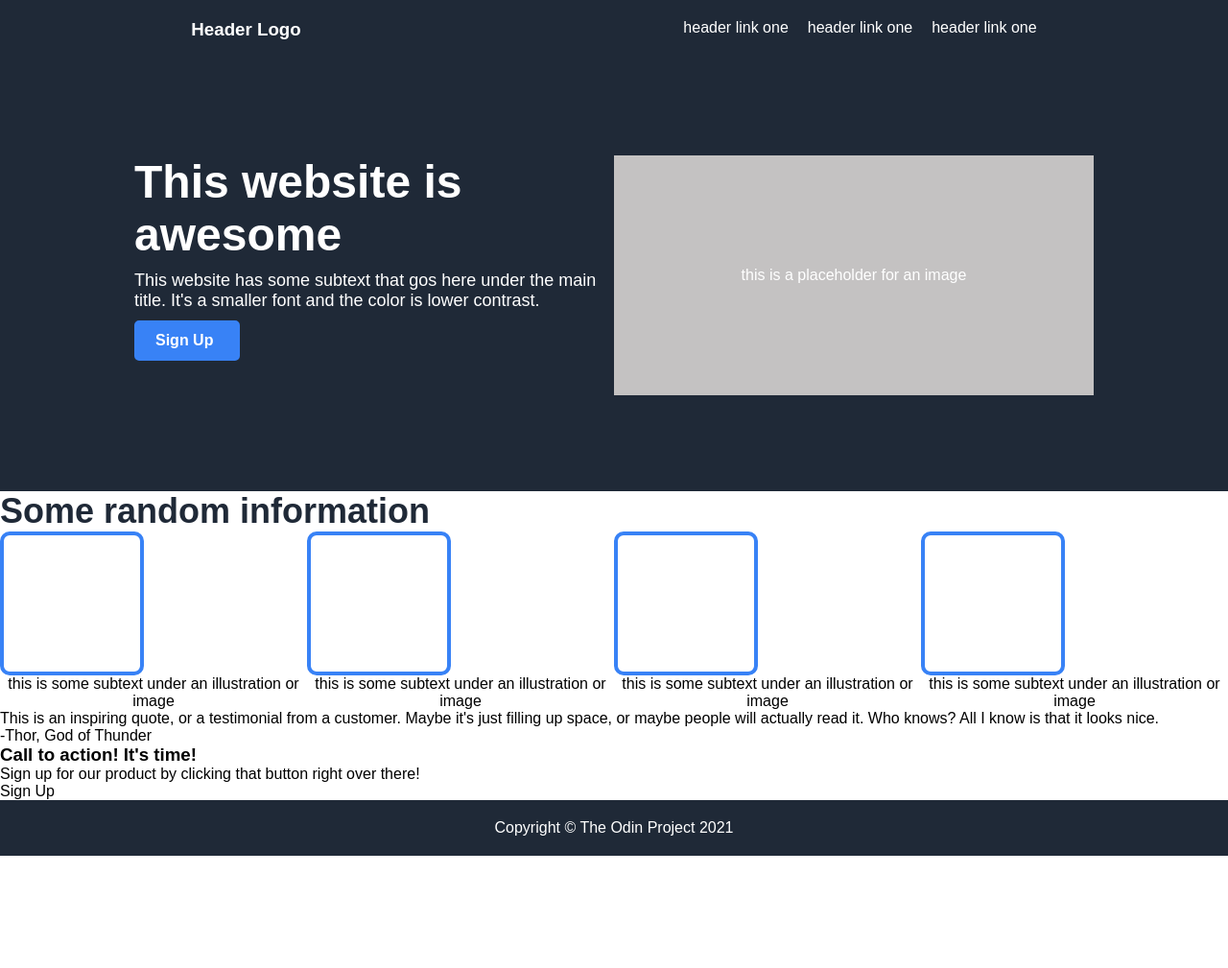
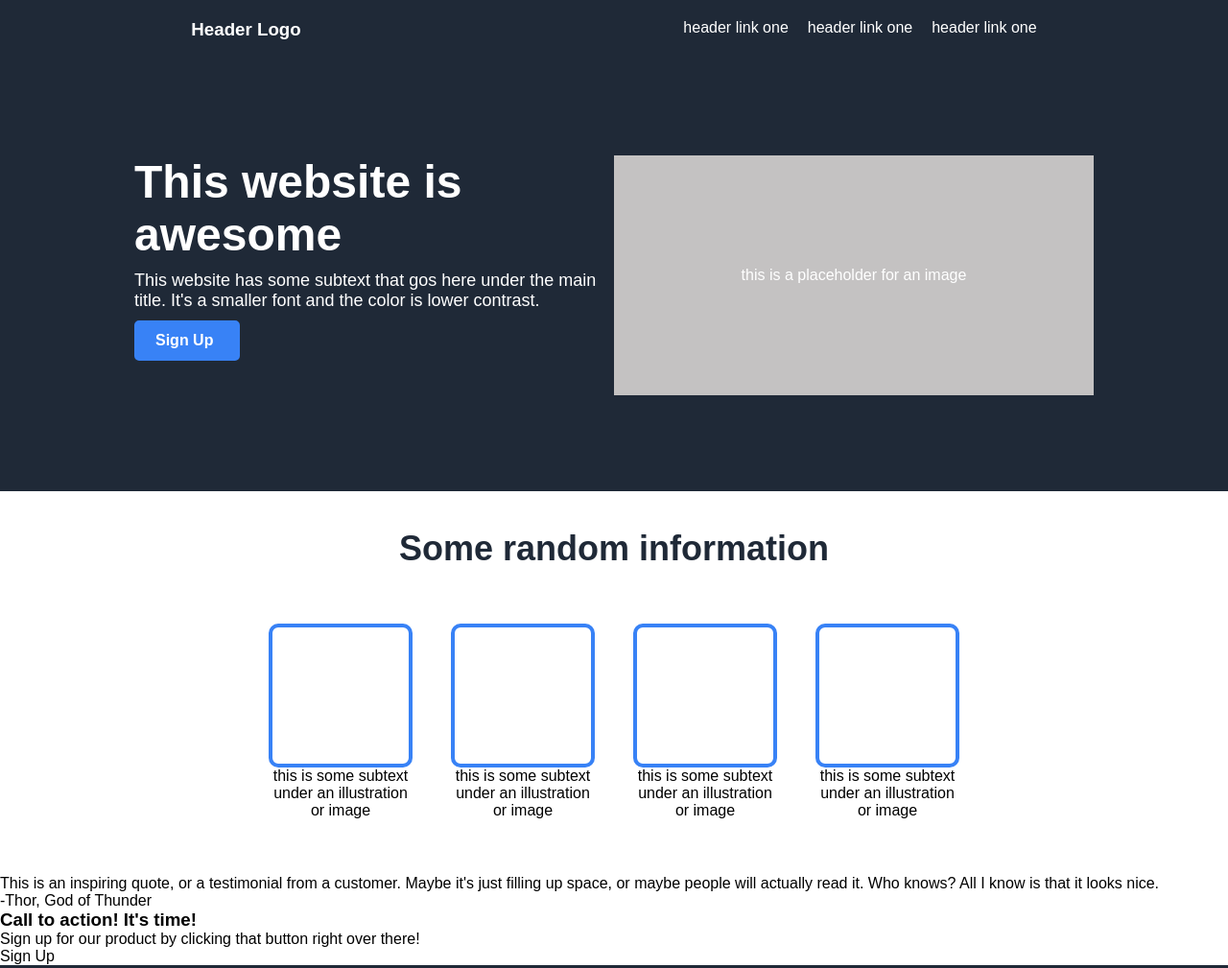
Before and after one commit to bluartie/landing-page, a plain HTML site: page index.html in a window 1280 px wide. Shown: the top 1009 px of the page at 96% size. Before the commit the page ends 892 px from the top, so only its background shows below. Drawn offline with Linux system fonts and the light colour scheme.

Commit message:
finish third component of site: row of pictures

```diff
--- a/styles.css
+++ b/styles.css
@@ -100,18 +100,21 @@ a:link, a:visited {
     display: flex;
     justify-content: center;
     background-color: white;
+    height: 400px;
 }
 
 .random-info-container {
     display: flex;
     flex-direction: column;
-    justify-content: space-between;
+    justify-content: space-around;
+    align-items: center;
 }
 
 .random-info-header {
     font-size: 36px;
     font-weight: extra-bold;
-    color: #1F2937
+    color: #1F2937;
+    margin-top: 10px;
 }
 
 .image-placeholder {
@@ -125,12 +128,19 @@ a:link, a:visited {
 .subtext-container {
     display: flex;
     justify-content: center;
+    gap: 40px;
 }
 
 .image-and-subtext {
-    max-width: 150;
+    max-width: 150px;
     text-align: center;
+    display: flex;
+    flex-wrap: wrap;
+    margin-bottom: 30px;
 }
+
+
+
 
 
 
```
